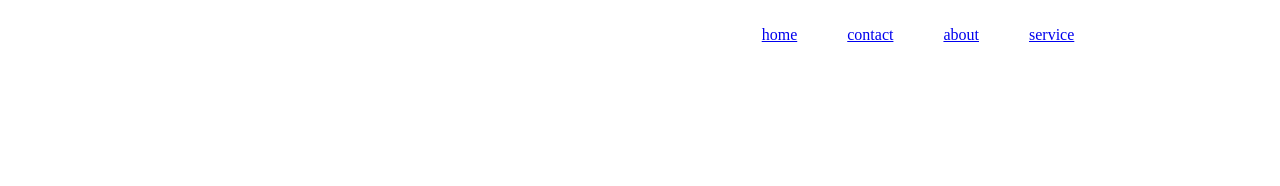
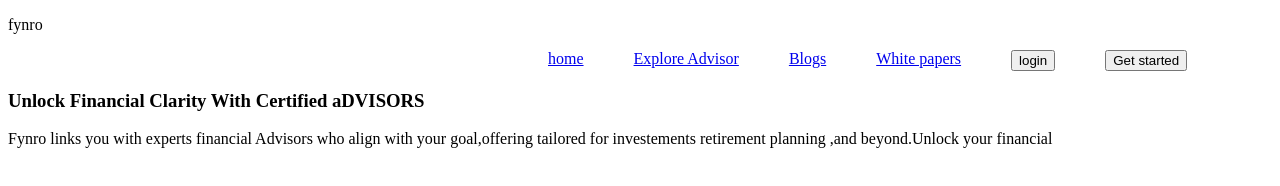
Before and after one commit to Naveen-kumar2410/basic, a plain HTML site: page index.html in a window 1280 px wide. Drawn offline with Linux system fonts and the light colour scheme.

Commit message:
initial commit

```diff
--- a/index.html
+++ b/index.html
@@ -7,18 +7,42 @@
     <title>Document</title>
 </head>
 <body>
-
-    <section>
-        <div class="header">
+<section>
+    <div class="nav-bar">
+        <p>fynro</p>
+        <div class="nav">
             <ul>
                 <li><a href="home">home</a></li>
-                <li><a href="contacte">contact</a></li>
-                <li><a href="about">about</a></li>
-                <li><a href="service">service</a></li>
+                <li><a href="Explore Advisors">Explore Advisor</a></li>
+                <li><a href="Blogs">Blogs</a></li>
+                <li><a href="White papers">White papers</a></li>
+                <button>login</button>
+                <button>Get started</button>
             </ul>
 
         </div>
-    </section>
+
+    </div>
+</section>
+
+<section class="hero-page">
+    <div class="text">
+        <h3>Unlock Financial Clarity With Certified aDVISORS</h3>
+        <P>
+            Fynro links you with experts financial Advisors
+            who align with your goal,offering tailored for investements
+            retirement planning ,and beyond.Unlock your financial
+        </P>
+
+    </div>
+
+    <div class="img">
+        <img src="" alt="">
+
+    </div>
+
+</section>
+
 
 </body>
 </html>
```
